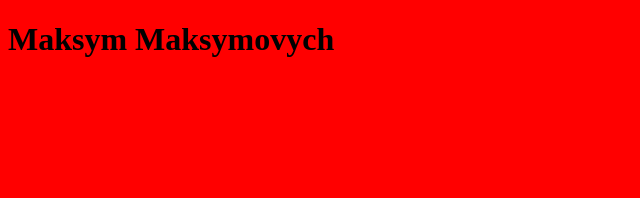
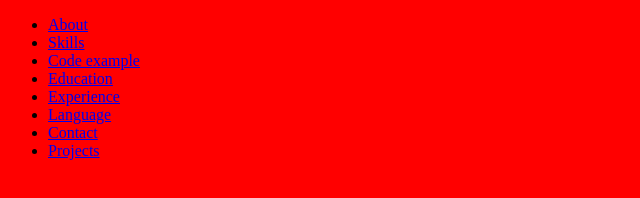
Before and after one commit to maksym30/rsschool-cv, a plain HTML site: page index.html in a window 1280 px wide. Shown: the whole page, without its empty margins (0-640 px from the left). Drawn offline with Linux system fonts and the light colour scheme.

Commit message:
feat: add header

```diff
--- a/index.html
+++ b/index.html
@@ -16,6 +16,23 @@
     <title>Maksym Maksymovych</title>
 </head>
 <body>
-  <h1>Maksym Maksymovych</h1>
+
+  <header id="header" class="header-transparent"> <!-- === Header === -->
+
+    <nav id="navbar" class="navbar">
+      <ul>
+        <li><a class="nav-link" href="#about">About</a></li>
+        <li><a class="nav-link" href="#skills">Skills</a></li>
+        <li><a class="nav-link" href="#code-example">Code example</a></li>
+        <li><a class="nav-link" href="#education">Education</a></li>
+        <li><a class="nav-link" href="#experience">Experience</a></li>
+        <li><a class="nav-link" href="#language">Language</a></li>
+        <li><a class="nav-link" href="#contact">Contact</a></li>
+        <li><a class="nav-link" href="#projects">Projects</a></li>
+      </ul>
+    </nav> <!-- .navbar -->
+
+  </header> <!-- End Header -->
+
 </body>
 </html>
```
